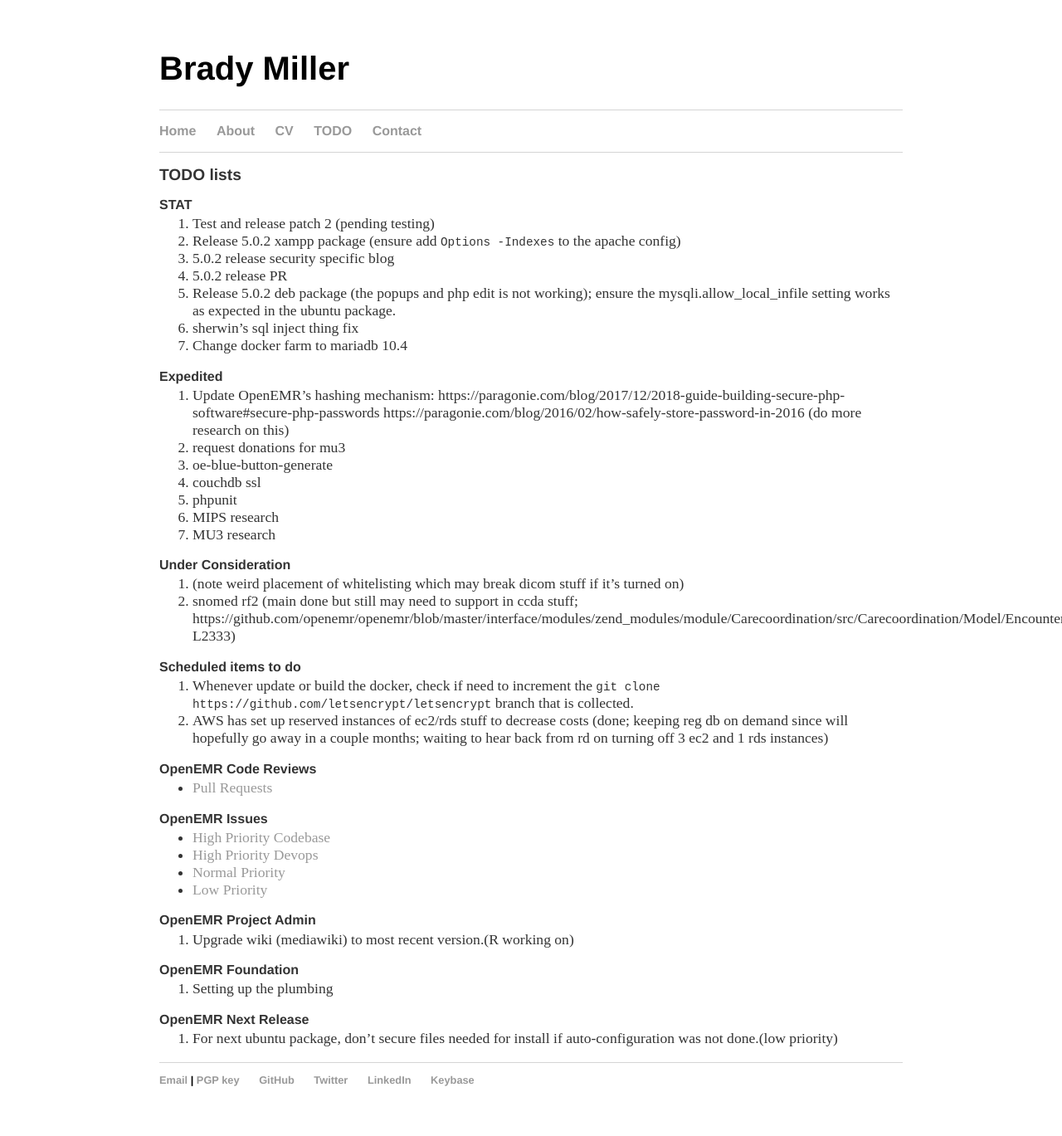
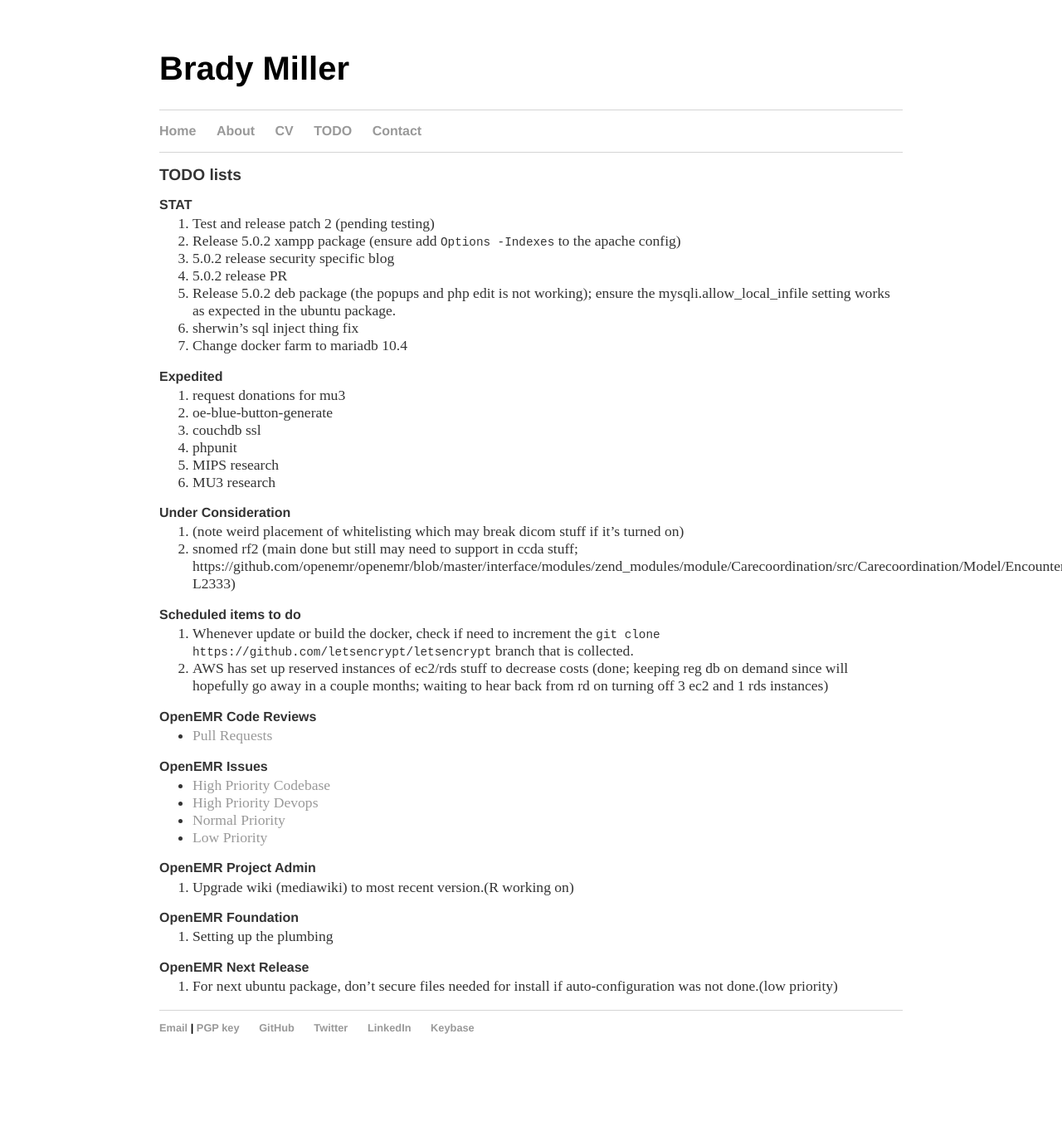
Before and after one commit to bradymiller/bradymiller.github.io, a Jekyll site: the page built from todo/index.md, in a window 1280 px wide. Shown: the whole page at 83% size. Built offline with Jekyll 4.4.1, drawn with Linux system fonts in a browser that asks for light colours; our own code applies the rules of GitHub Pages for plain Markdown files; after the commit the page ends 1306 px from its top, so only the background shows below that.

Commit message:
Update index.md

```diff
--- a/todo/index.md
+++ b/todo/index.md
@@ -13,7 +13,6 @@
 1. Change docker farm to mariadb 10.4
 
 ### Expedited
-1. Update OpenEMR's hashing mechanism: https://paragonie.com/blog/2017/12/2018-guide-building-secure-php-software#secure-php-passwords https://paragonie.com/blog/2016/02/how-safely-store-password-in-2016 (do more research on this)
 1. request donations for mu3
 1. oe-blue-button-generate
 1. couchdb ssl
```
